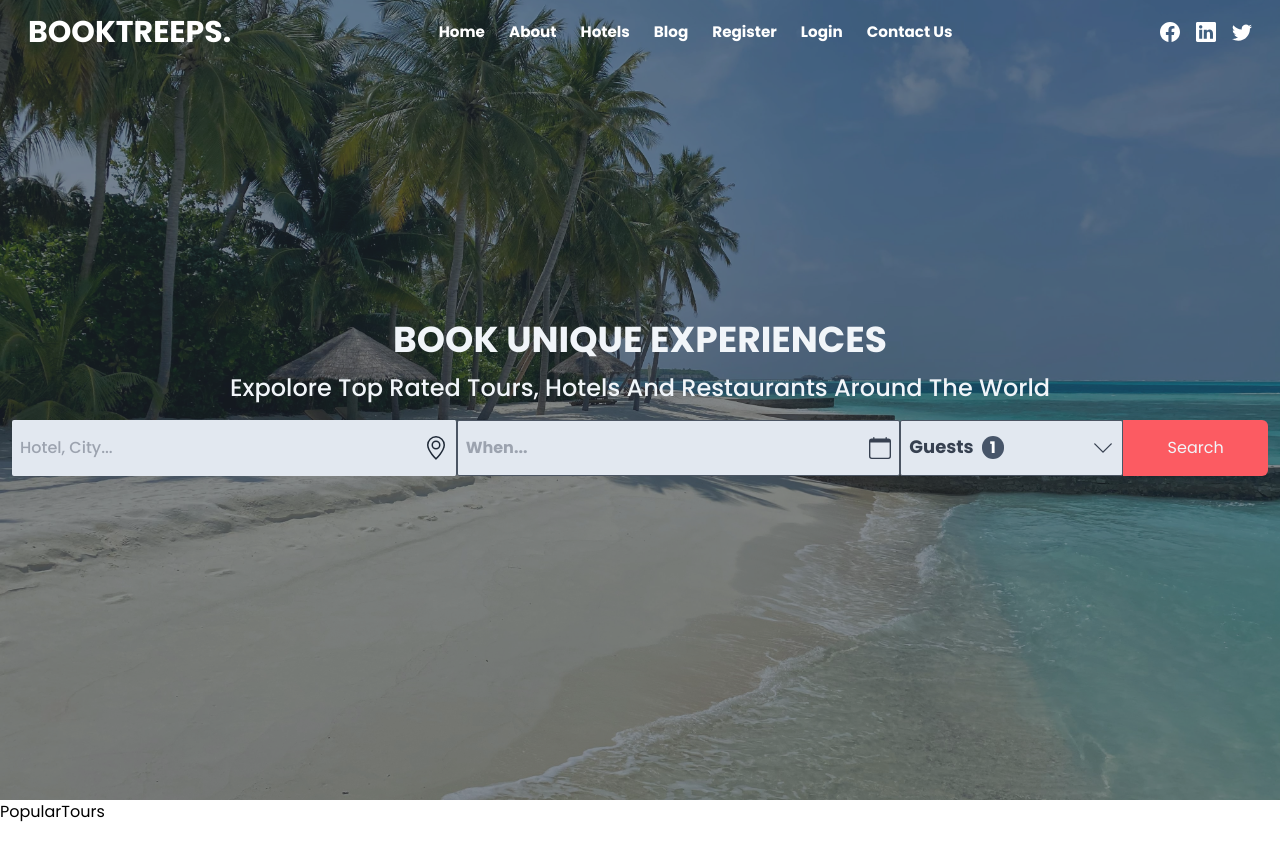
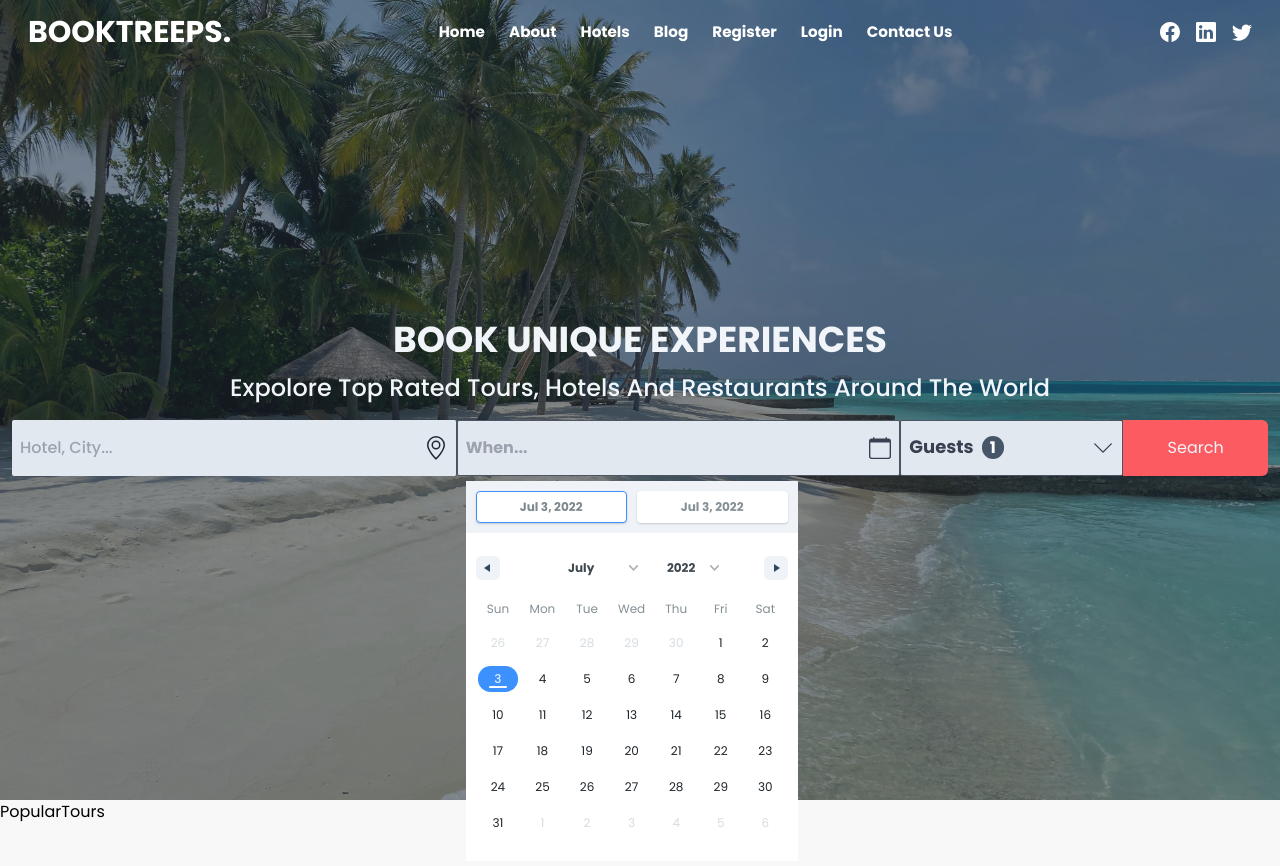
Before and after one commit to Izunnaya/Travel-booking-App, a React (Create React App) app: page / in a window 1280 px wide. Shown: the top 866 px of the page. Before the commit the page ends 824 px from the top, so only its background shows below. Built offline with nearby package versions, Linux system fonts and the light colour scheme.

Commit message:
Calendar package installation starting point

```diff
--- a/package.json
+++ b/package.json
@@ -6,7 +6,9 @@
     "@testing-library/jest-dom": "^5.16.4",
     "@testing-library/react": "^13.3.0",
     "@testing-library/user-event": "^13.5.0",
+    "date-fns": "^2.28.0",
     "react": "^18.2.0",
+    "react-date-range": "^1.4.0",
     "react-dom": "^18.2.0",
     "react-icons": "^4.4.0",
     "react-router-dom": "^6.3.0",
--- a/src/components/PopularTours.jsx
+++ b/src/components/PopularTours.jsx
@@ -1,7 +1,7 @@
 import React from "react";
 
 const PopularTours = () => {
-  return <div>PopularTours</div>;
+  return <div className="tours h-screen">PopularTours</div>;
 };
 
 export default PopularTours;
--- a/src/components/hero/Hero.jsx
+++ b/src/components/hero/Hero.jsx
@@ -1,8 +1,20 @@
-import React from "react";
+import { React, useState } from "react";
 import BeachBanner from "../../assets/beach-banner.jpg";
 import { BsGeoAlt, BsChevronDown, BsCalendar } from "react-icons/bs";
+import "react-date-range/dist/styles.css"; // main css file
+import "react-date-range/dist/theme/default.css"; // theme css file
+import { DateRange } from "react-date-range";
+import { format } from "date-fns";
 
 const Hero = () => {
+  const [date, setDate] = useState([
+    {
+      startDate: new Date(),
+      endDate: new Date(),
+      key: "selection",
+    },
+  ]);
+
   return (
     <>
       <div className="h-screen w-full relative">
@@ -35,15 +47,23 @@ const Hero = () => {
               <BsGeoAlt size={24} />
             </div>
           </div>
-          <div className="text-start bg-slate-200 col-auto h-14 flex justify-between px-2 text-gray-700 cursor-pointer border border-r rounded-sm border-gray-600 font-semibold">
+          <div className="relative text-start bg-slate-200 col-auto h-14 flex justify-between px-2 text-gray-700 cursor-pointer border border-r rounded-sm border-gray-600 font-semibold">
             <input
               type="text"
               placeholder="When..."
-              className="bg-transparent w-full"
+              className="bg-transparent"
             />
+
             <div className="py-4">
               <BsCalendar size={22} />
             </div>
+            <DateRange
+              editableDateInputs={true}
+              onChange={(item) => setDate([item.selection])}
+              moveRangeOnFirstSelection={false}
+              ranges={date}
+              className="date"
+            />
           </div>
           <div className="text-start bg-slate-200 col-auto h-14 flex justify-between px-2 text-gray-700 cursor-pointer border rounded-sm border-gray-600 font-semibold">
             <div className="py-3">
--- a/src/index.css
+++ b/src/index.css
@@ -30,7 +30,7 @@ li {
 }
 
 .nav-color-change {
-  background-color: rgba(0, 0, 0, 0.6);
+  background-color: rgba(37, 27, 27, 0.827);
   transition: all 250ms ease;
   padding: 10px inherit;
 }
@@ -39,3 +39,11 @@ input {
   outline: none;
   background: transparent;
 }
+.date {
+  position: absolute;
+  top: 60px;
+}
+
+.tours {
+  background: #f8f8f8;
+}
```
Also changed, not shown: 1 other file (tests, documents, lock files or other folders).
